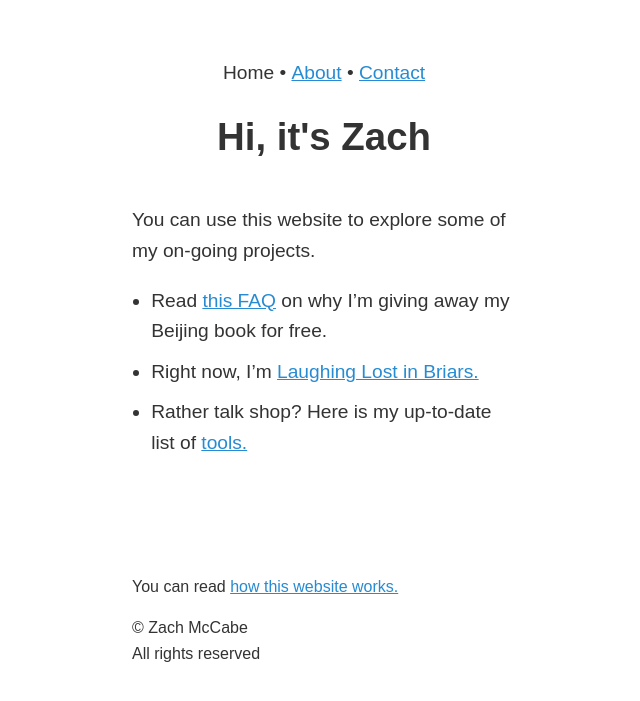
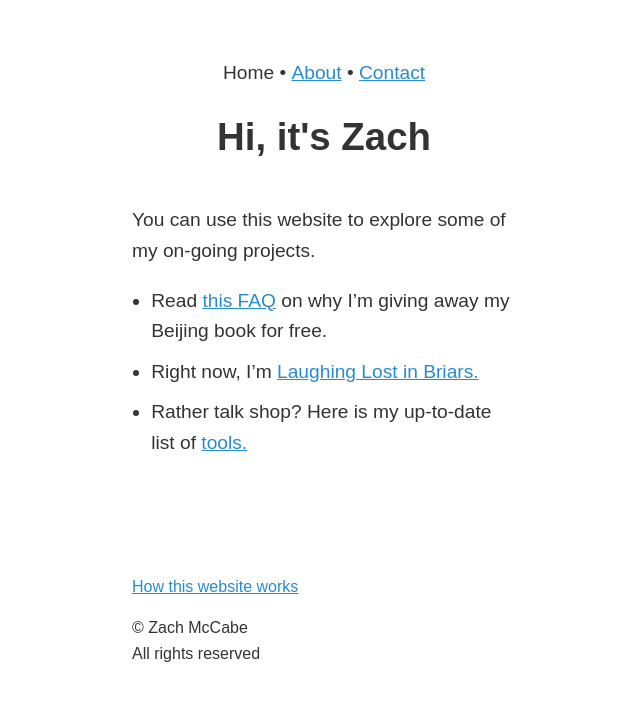
Before and after one commit to zachmccabe/zachmccabe.github.io, a Jekyll site: the page built from index.md, in a window 1280 px wide. Shown: the top 701 px of the page, without its empty margins (316-956 px from the left). Built offline with Jekyll 4.4.1, drawn with Linux system fonts in a browser that asks for light colours.

Commit message:
Update footer.html

```diff
--- a/_includes/footer.html
+++ b/_includes/footer.html
@@ -1,3 +1,3 @@
 {%- if page.collection -%}<p><nav>{%- include emoji_collection_switch.html -%}&nbsp;{%- include breadcrumbs.html -%}</nav></p>{%- endif -%}
-<p>{%- if page.url == '/colophon.html' -%}👾{%- else -%}You can read <a href="https://www.zachmccabe.com/colophon.html">how this website works.</a>{%- endif -%}</p>
+<p>{%- if page.url == '/colophon.html' -%}👾{%- else -%}<a href="https://www.zachmccabe.com/colophon.html">How this website works</a>{%- endif -%}</p>
 <p>&copy; Zach McCabe<br />All rights reserved</p>
```
